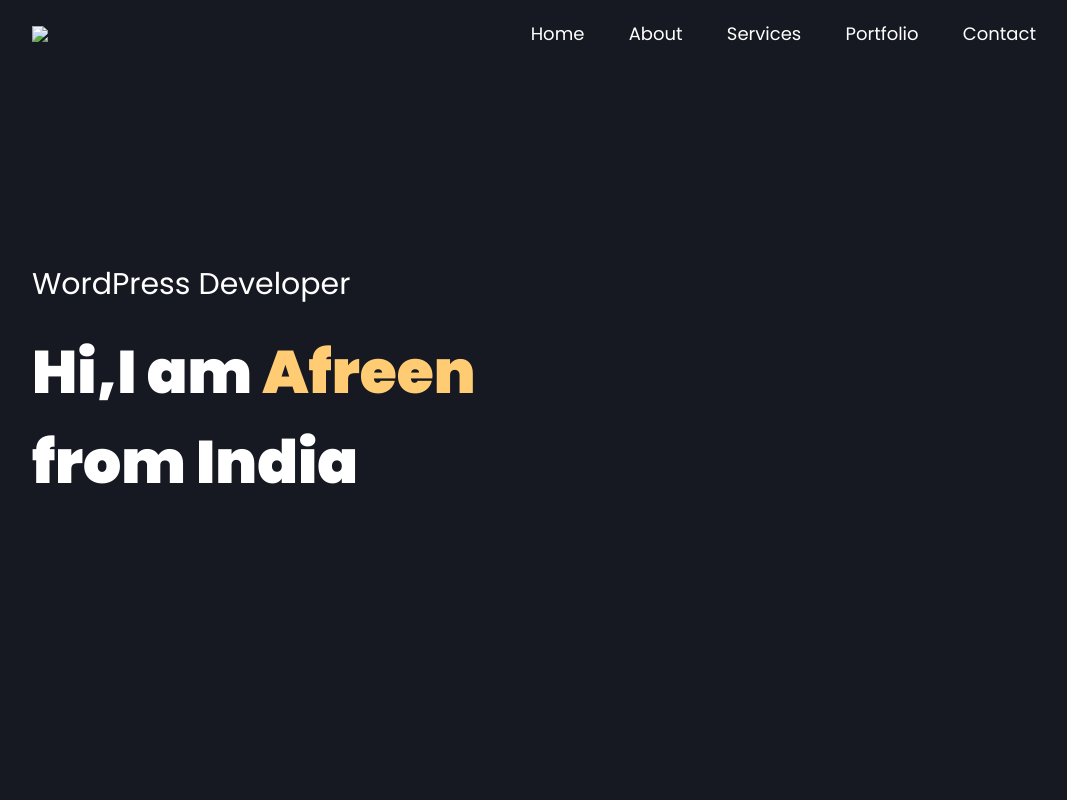
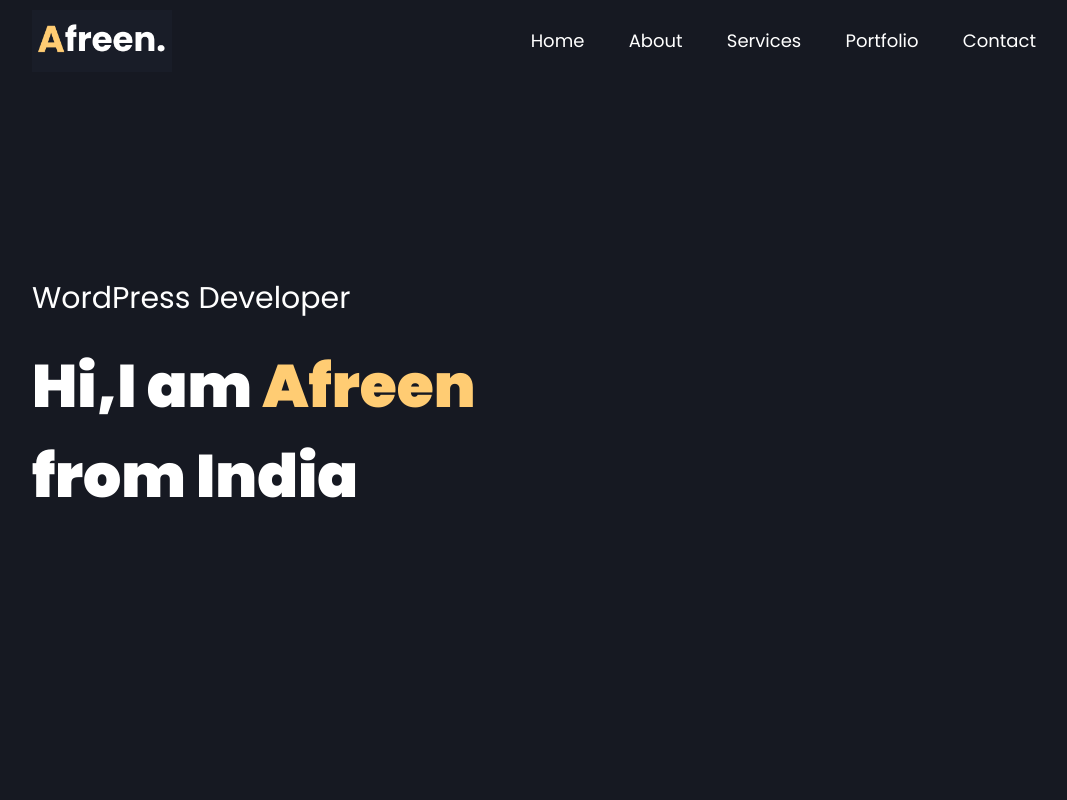
Before and after one commit to AfreenAsraf/afreenportfolio, a plain HTML site: page index.html in a window 1280 px wide. Shown: the top 800 px of the page, without its empty margins (96-1163 px from the left). Drawn offline with Linux system fonts and the light colour scheme; the site is published under a folder, as on GitHub Pages, so addresses that start at the root find nothing.

Commit message:
Update index.html

```diff
--- a/index.html
+++ b/index.html
@@ -19,7 +19,7 @@
 <div id="header">
     <div class="container">
         <nav>
-            <img src="/images/Afreen.png" class="logo">
+            <img src="images/Afreen.png" class="logo">
             <ul id="sidemenu">
                 <li><a href="#header">Home</a></li>
                 <li><a href="#about">About</a></li>
```
